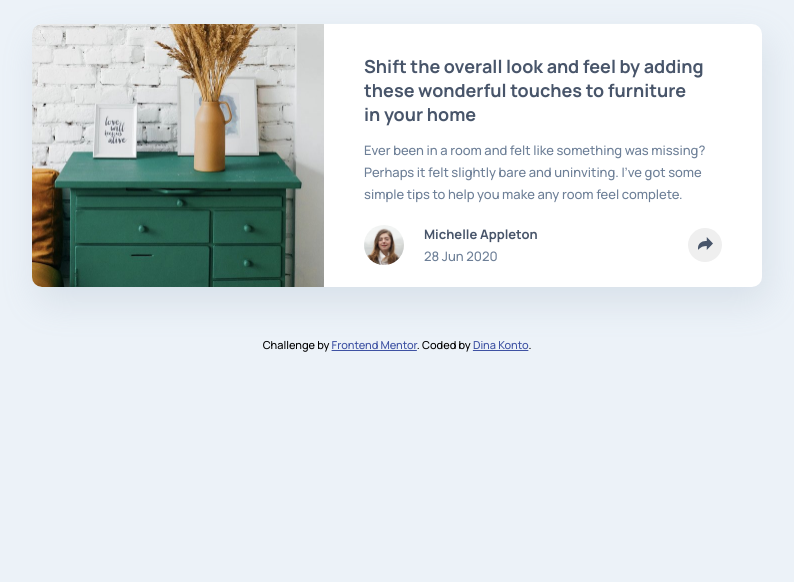
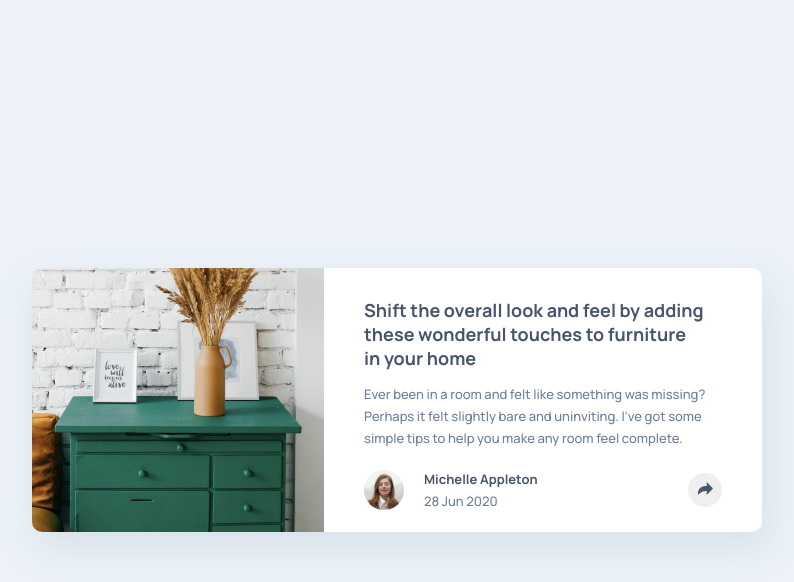
Before and after one commit to dinakonto/article-preview-component, a plain HTML site: page index.html in a window 1280 px wide. Shown: the whole page, without its empty margins (243-1037 px from the left). Drawn offline with Linux system fonts and the light colour scheme.

Commit message:
Vertically center the element on the page

```diff
--- a/index.html
+++ b/index.html
@@ -49,7 +49,7 @@
           <button class="share-btn">
             <svg xmlns="http://www.w3.org/2000/svg" width="15" height="13"><path d="M15 6.495L8.766.014V3.88H7.441C3.33 3.88 0 7.039 0 10.936v2.049l.589-.612C2.59 10.294 5.422 9.11 8.39 9.11h.375v3.867L15 6.495z"/></svg>
           </button>
-          <div class="share-options hide">
+          <div id="abc" class="share-options hide">
             <h3>SHARE</h3>
             <ul>
               <li><a href="#"><svg xmlns="http://www.w3.org/2000/svg" width="20" height="20"><path d="M18.896 0H1.104C.494 0 0 .494 0 1.104v17.793C0 19.506.494 20 1.104 20h9.58v-7.745H8.076V9.237h2.606V7.01c0-2.583 1.578-3.99 3.883-3.99 1.104 0 2.052.082 2.329.119v2.7h-1.598c-1.254 0-1.496.597-1.496 1.47v1.928h2.989l-.39 3.018h-2.6V20h5.098c.608 0 1.102-.494 1.102-1.104V1.104C20 .494 19.506 0 18.896 0z"/></svg></li></a>
@@ -64,11 +64,6 @@
     </div>
   </article>
 
-  <div class="attribution">
-    Challenge by <a href="https://www.frontendmentor.io?ref=challenge" target="_blank">Frontend Mentor</a>.
-    Coded by <a href="https://github.com/dinakonto/">Dina Konto</a>.
-  </div>
-
   <script src="js/share.js"></script>
 </body>
 </html>
--- a/style.css
+++ b/style.css
@@ -9,6 +9,9 @@ body {
 body {
   background-color: hsl(210, 46%, 95%);
   padding: 24px;
+  display: flex;
+  align-items: center;
+  height: 100vh;
 }
 
 article {
@@ -161,6 +164,10 @@ button:focus {
   fill: hsl(212, 23%, 69%);
 }
 
+.share-options a:focus {
+  outline: 1px dotted white;
+}
+
 /* RESPONSIVE */
 @media screen and (min-width: 750px) {
   article {
```
